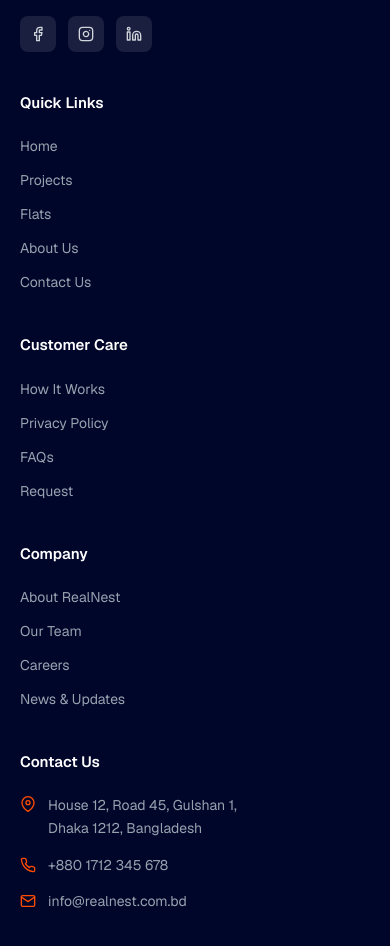
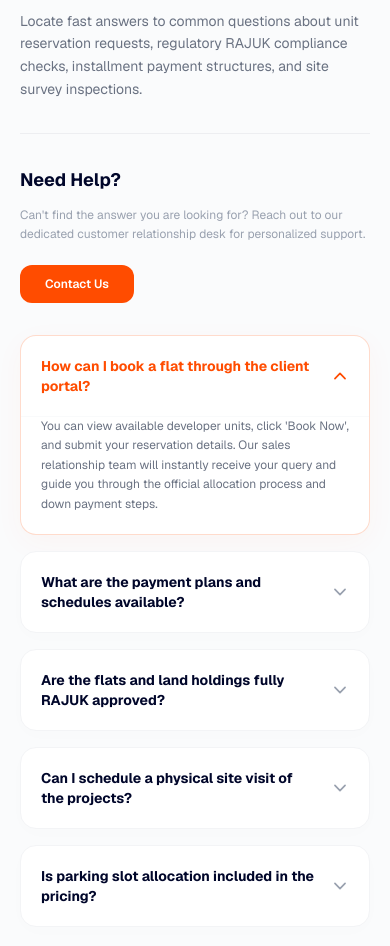
Before and after one commit to samiulx07/real-nest-frontend, a Next.js app: page / in a window 390 px wide. Shown: the part 7960-8906 px from the top of the page. Built offline with nearby package versions, Linux system fonts and the light colour scheme; no server answers.

Commit message:
Faq section

```diff
--- /dev/null
+++ b/src/components/faq/Faq.tsx
@@ -0,0 +1,110 @@
+"use client";
+
+import React, { useState } from "react";
+import { FaqItem } from "@/shared/interface";
+import { IoChevronDownOutline } from "react-icons/io5";
+import Button from "../button/Button";
+import { BUTTON_VARIANT_ENUM } from "@/shared/enums";
+
+interface FaqProps {
+  items: FaqItem[];
+}
+
+const Faq: React.FC<FaqProps> = ({ items }) => {
+  const [openId, setOpenId] = useState<number | null>(1); // Open the first FAQ item by default
+
+  const toggleFaq = (id: number) => {
+    setOpenId(openId === id ? null : id);
+  };
+
+  return (
+    <section className="section bg-[#fafbfc]">
+      <div className="container">
+        {/* Section Title at Top */}
+        <div className="text-center max-w-[760px] mx-auto mb-14">
+          <h2 className="text-3xl md:text-4xl font-extrabold text-secondary tracking-tight">
+            Frequently Asked Questions
+          </h2>
+        </div>
+
+        {/* 2-Column Split Layout */}
+        <div className="grid grid-cols-1 lg:grid-cols-12 gap-8 lg:gap-12 max-w-[1140px] mx-auto">
+
+          {/* Left Column: Description, Need Help, and Contact Button */}
+          <div className="lg:col-span-5 flex flex-col gap-6 text-left">
+            <p className="text-sm md:text-base text-gray-500 leading-relaxed">
+              Locate fast answers to common questions about unit reservation requests, regulatory RAJUK compliance checks, installment payment structures, and site survey inspections.
+            </p>
+
+            <div className="h-px bg-gray-200/60 my-2" />
+
+            <div className="flex flex-col gap-3">
+              <h3 className="text-lg font-bold text-secondary">
+                Need Help?
+              </h3>
+              <p className="text-xs md:text-sm text-gray-400 leading-relaxed">
+                Can't find the answer you are looking for? Reach out to our dedicated customer relationship desk for personalized support.
+              </p>
+              <Button
+                variant={BUTTON_VARIANT_ENUM.PRIMARY}
+                className="w-fit px-6 py-2.5 font-bold text-xs cursor-pointer rounded-xl hover:shadow-lg hover:shadow-primary/20 transition-all duration-200 mt-2"
+              >
+                Contact Us
+              </Button>
+            </div>
+          </div>
+
+          {/* Right Column: FAQ Accordions */}
+          <div className="lg:col-span-7 flex flex-col gap-4">
+            {items.map((item) => {
+              const isOpen = openId === item.id;
+              return (
+                <div
+                  key={item.id}
+                  onClick={() => toggleFaq(item.id)}
+                  className={`bg-white rounded-2xl border transition-all duration-300 cursor-pointer overflow-hidden select-none
+                    ${isOpen
+                      ? "border-primary/20 shadow-[0_8px_30px_rgba(255,76,0,0.04)]"
+                      : "border-gray-100 hover:border-gray-200 shadow-[0_4px_20px_rgba(0,0,0,0.01)]"
+                    }`}
+                >
+                  {/* Accordion Trigger Header */}
+                  <div className="flex items-center justify-between p-5 md:p-6 gap-4">
+                    <h3 className={`text-sm md:text-base font-bold transition-colors duration-300 text-left
+                      ${isOpen ? "text-primary" : "text-secondary"}`}
+                    >
+                      {item.question}
+                    </h3>
+                    <div className="shrink-0">
+                      <IoChevronDownOutline
+                        className={`text-gray-400 text-lg transition-transform duration-300
+                          ${isOpen ? "rotate-180 text-primary" : ""}`}
+                      />
+                    </div>
+                  </div>
+
+                  {/* Smooth Sliding Content Wrapper */}
+                  <div
+                    className={`grid transition-[grid-template-rows] duration-300 ease-in-out
+                      ${isOpen ? "grid-rows-[1fr]" : "grid-rows-[0fr]"}`}
+                  >
+                    <div className="overflow-hidden">
+                      <div className="p-5 md:p-6 pt-0 border-t border-gray-50 text-left">
+                        <p className="text-xs md:text-sm text-gray-500 leading-relaxed">
+                          {item.answer}
+                        </p>
+                      </div>
+                    </div>
+                  </div>
+                </div>
+              );
+            })}
+          </div>
+
+        </div>
+      </div>
+    </section>
+  );
+};
+
+export default Faq;
--- a/src/components/projectLocations/ProjectLocations.tsx
+++ b/src/components/projectLocations/ProjectLocations.tsx
@@ -163,7 +163,7 @@
         </div>
 
         {/* Map container wrapper */}
-        <div className="relative w-full h-[480px] rounded-[24px] overflow-hidden shadow-[0_12px_45px_rgba(0,0,0,0.06)] border border-gray-150/80 bg-gray-50">
+        <div className="relative w-full h-[480px] rounded-[24px] overflow-hidden shadow-[0_12px_45px_rgba(0,0,0,0.06)] border border-gray-200/80 bg-gray-50">
           <div ref={mapContainerRef} className="w-full h-full z-10" />
         </div>
       </div>
--- a/src/mainViews/home/HomeMainView.tsx
+++ b/src/mainViews/home/HomeMainView.tsx
@@ -3,6 +3,7 @@
 import FeaturedFlats from '@/components/featuredFlats/FeaturedFlats';
 import WhyChooseUs from '@/components/whyChooseUs/WhyChooseUs';
 import ProjectLocations from '@/components/projectLocations/ProjectLocations';
+import Faq from '@/components/faq/Faq';
 import { HOME_SEED_OBJ } from '@/shared/seeds/homeSeeds';
 
 const HomeMainView = () => {
@@ -13,6 +14,7 @@
             <FeaturedFlats flats={HOME_SEED_OBJ.featuredFlats} />
             <WhyChooseUs items={HOME_SEED_OBJ.differentiators} />
             <ProjectLocations projects={HOME_SEED_OBJ.mapProjects} />
+            <Faq items={HOME_SEED_OBJ.faqs} />
         </div>
     )
 };
--- a/src/shared/interface.ts
+++ b/src/shared/interface.ts
@@ -64,3 +64,9 @@
   size: string;
   price: string;
 }
+
+export interface FaqItem {
+  id: number;
+  question: string;
+  answer: string;
+}
--- a/src/shared/seeds/homeSeeds.ts
+++ b/src/shared/seeds/homeSeeds.ts
@@ -1,4 +1,4 @@
-import { BannerSlide, FeaturedProject, Differentiator, MapProject, FeaturedFlat } from "@/shared/interface";
+import { BannerSlide, FeaturedProject, Differentiator, MapProject, FeaturedFlat, FaqItem } from "@/shared/interface";
 
 export const HOME_SEED_OBJ = {
   bannerSlides: [
@@ -231,4 +231,32 @@
       price: "৳ 2,60,00,000",
     },
   ] as FeaturedFlat[],
+
+  faqs: [
+    {
+      id: 1,
+      question: "How can I book a flat through the client portal?",
+      answer: "You can view available developer units, click 'Book Now', and submit your reservation details. Our sales relationship team will instantly receive your query and guide you through the official allocation process and down payment steps.",
+    },
+    {
+      id: 2,
+      question: "What are the payment plans and schedules available?",
+      answer: "We offer flexible, milestone-based installment structures linked directly to the construction phases of the project, as well as one-time upfront payments with attractive cash discounts. Customized schedules are tracked inside your dashboard.",
+    },
+    {
+      id: 3,
+      question: "Are the flats and land holdings fully RAJUK approved?",
+      answer: "Yes, all real estate projects in our portfolio are 100% compliant and fully cleared by RAJUK (Rajdhani Unnayan Kartripakkha). Legal blueprints, land registration clearances, and mutation deeds can be reviewed directly upon scheduling an appointment.",
+    },
+    {
+      id: 4,
+      question: "Can I schedule a physical site visit of the projects?",
+      answer: "Absolutely. You can request a guided tour at any time. Simply check our project locations, contact our helpdesk, and one of our client directors will arrange private transport and accompany you to inspect the building quality and current site development.",
+    },
+    {
+      id: 5,
+      question: "Is parking slot allocation included in the pricing?",
+      answer: "Parking configurations are allocated based on flat sizes and available basements. Details regarding specific numbers, layout clearances, and booking fees for parking slots will be discussed at selection and appended to the final deed agreement.",
+    },
+  ] as FaqItem[],
 };
```
